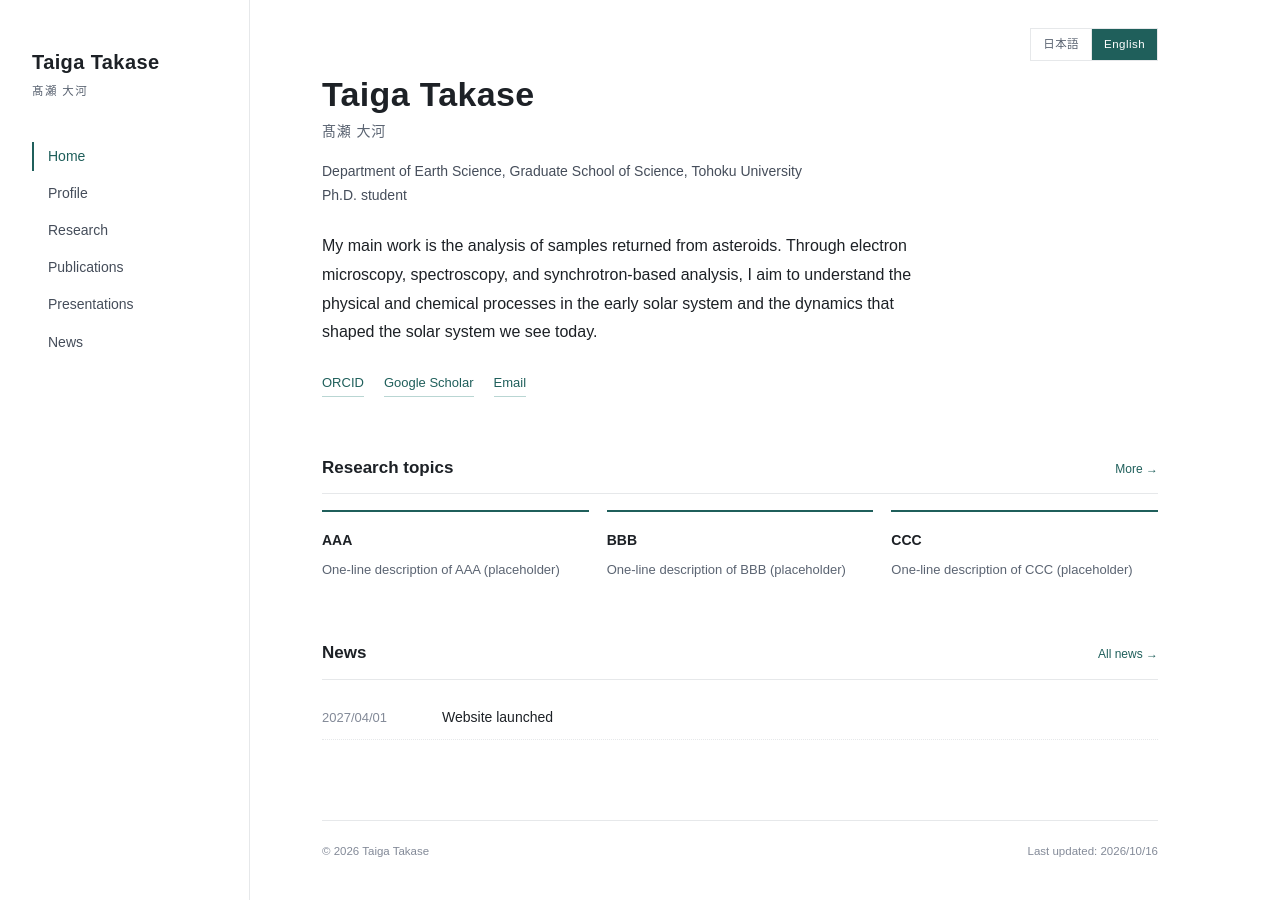
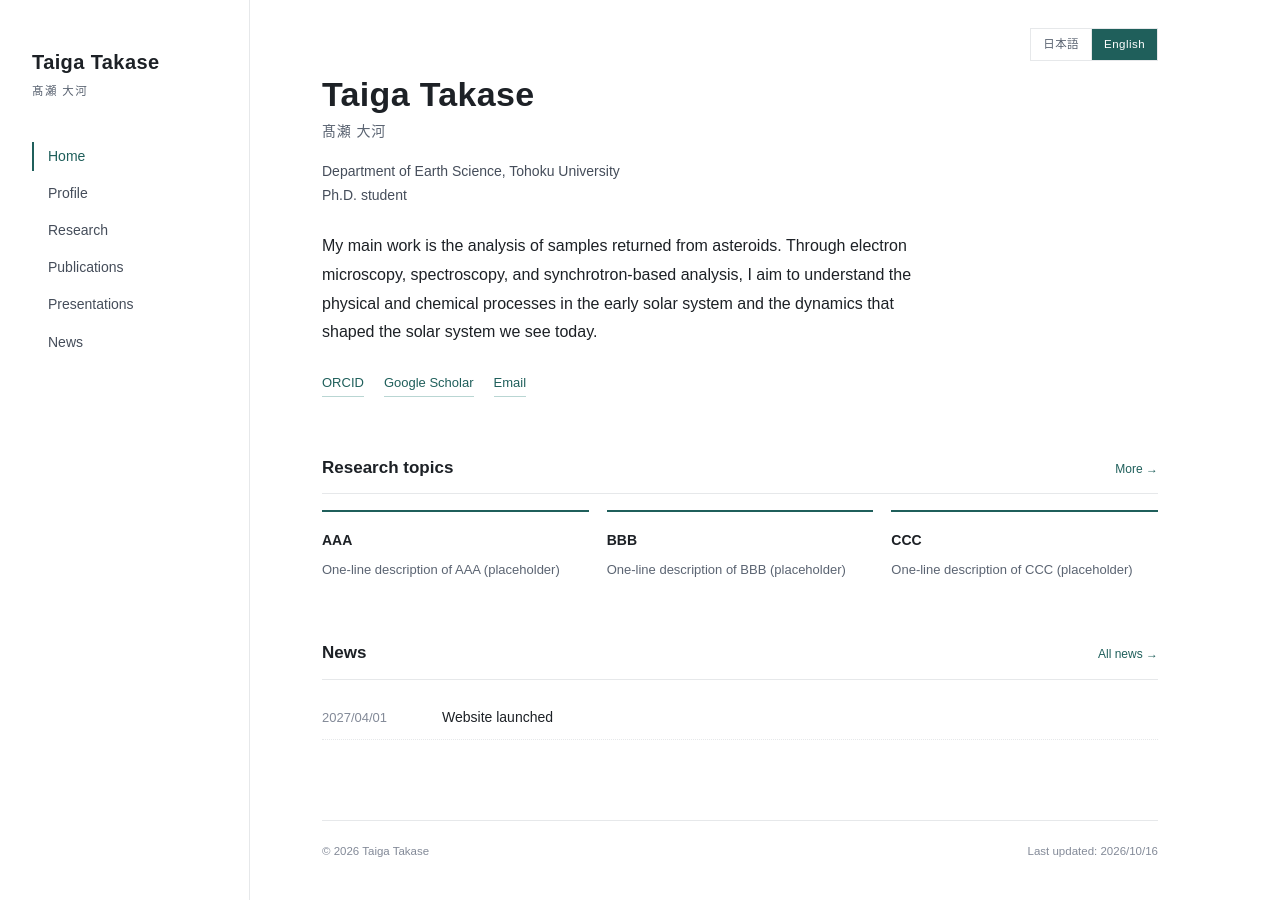
Before and after one commit to takasetaigat1/takasetaigat1.github.io, a Jekyll site: the page built from en/index.html, in a window 1280 px wide. Built offline with Jekyll 4.4.1, drawn with Linux system fonts in a browser that asks for light colours; some web fonts are replaced.

Commit message:
EN affiliation without Graduate School of Science
Co-Authored-By: Claude Fable 5.1 <noreply@anthropic.com>
Claude-Session: https://claude.ai/code/session_01WJ69PvNMxXwpNZfvYmXkxj

```diff
--- a/_config.yml
+++ b/_config.yml
@@ -12,7 +12,7 @@ author:
   name_ja: 髙瀬 大河
   name_en: Taiga Takase
   affiliation_ja: 東北大学 理学研究科 地学専攻
-  affiliation_en: Department of Earth Science, Graduate School of Science, Tohoku University
+  affiliation_en: Department of Earth Science, Tohoku University
   position_ja: 博士課程 / 日本学術振興会 特別研究員（DC1）
   position_en: Ph.D. student
   lab_ja: 初期太陽系進化学研究室
```
